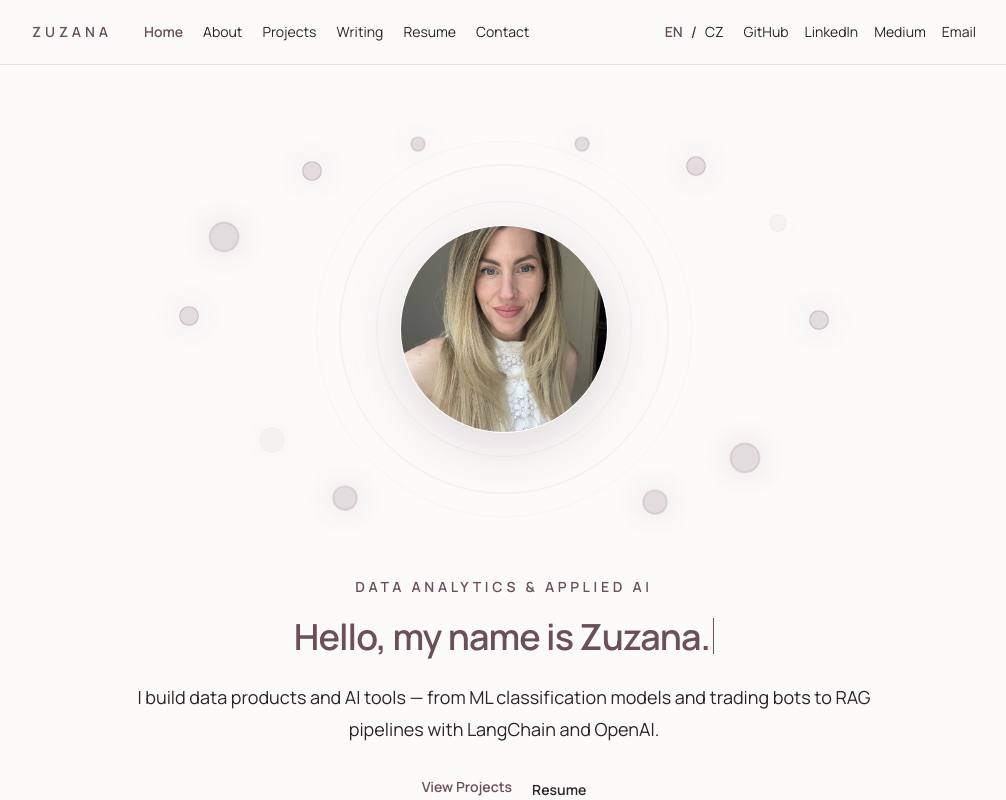
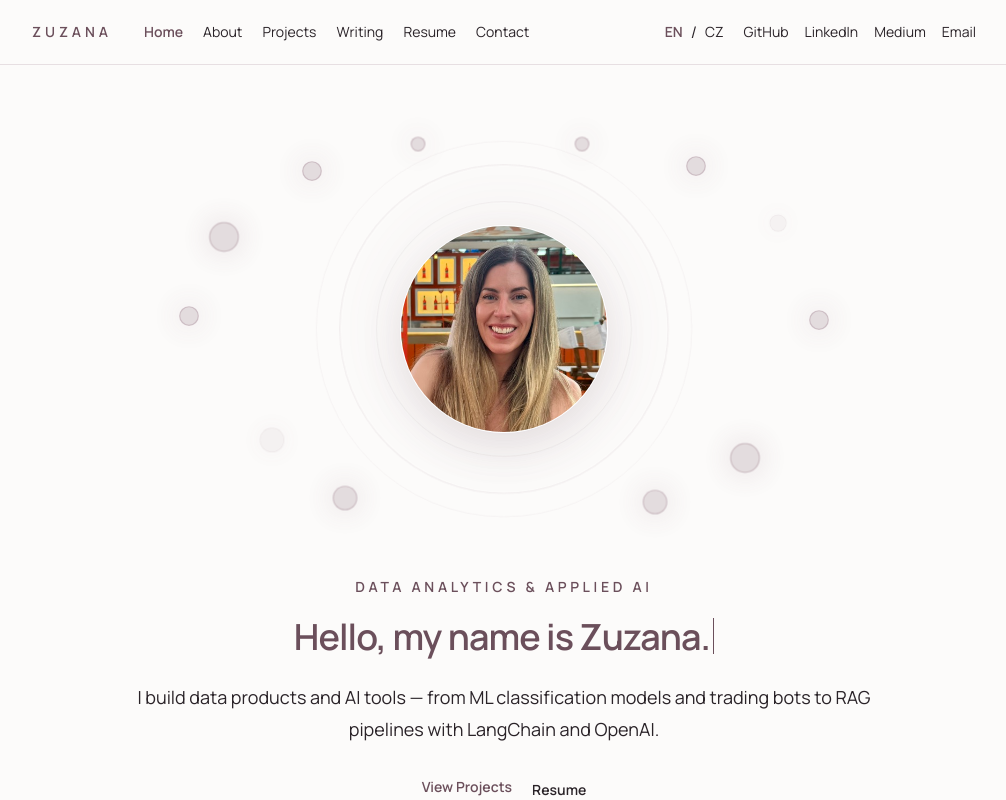
Before and after one commit to Zuzana111/my_website_CV, a Next.js app: page / in a window 1280 px wide. Shown: the top 800 px of the page, without its empty margins (136-1142 px from the left). Built offline with nearby package versions, Linux system fonts and the light colour scheme.

Commit message:
update homepage portrait and framing

```diff
--- a/components/sections/hero.tsx
+++ b/components/sections/hero.tsx
@@ -84,11 +84,11 @@ export function Hero() {
           </div>
           <div className="relative z-10 h-44 w-44 overflow-hidden rounded-full border border-white/90 shadow-[0_14px_40px_rgba(107,79,91,0.14)] sm:h-52 sm:w-52">
             <Image
-              src="/profile.jpg"
+              src="/profile-2026.jpeg"
               alt="Portrait of Zuzana"
               fill
               sizes="(max-width: 640px) 176px, 208px"
-              className="object-cover"
+              className="object-cover origin-[75%_35%] scale-[2]"
               priority
             />
           </div>
```
Also changed, not shown: public/profile-2026.jpeg (added).
